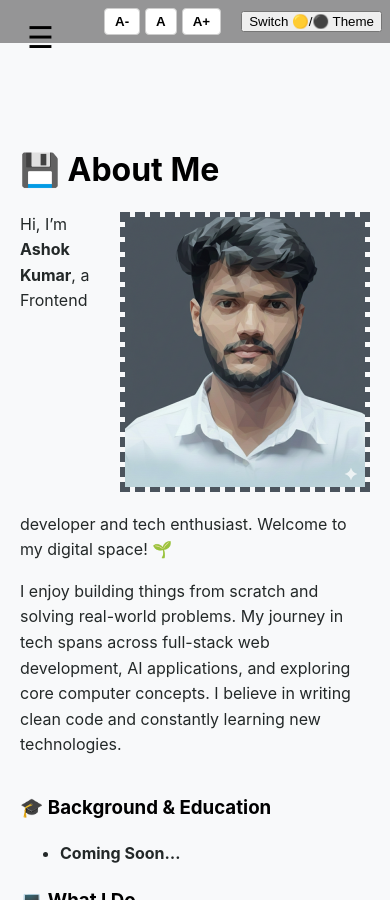
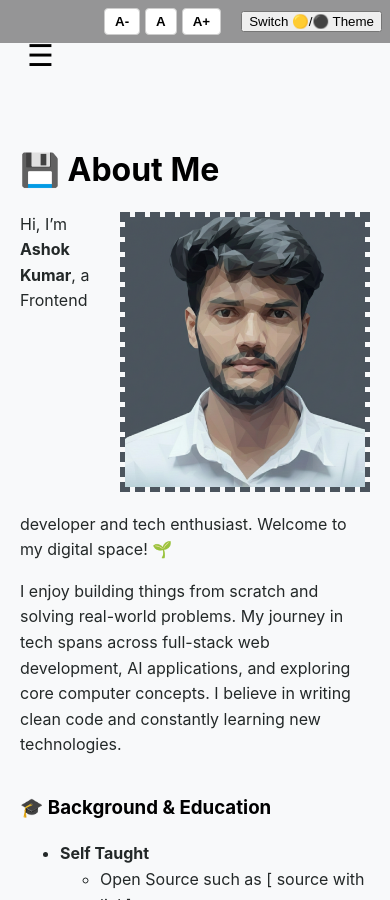
Before and after one commit to cj7-code-journey/cj7-code-journey.github.io, a Jekyll site: the page built from about.md, in a window 390 px wide and 900 px high. Built offline with Jekyll 4.4.1, drawn with Linux system fonts in a browser that asks for light colours; some of the changed text lies outside the part shown.

Commit message:
feat: add close btn in sidebar and update some about info

```diff
--- a/_includes/navbar.html
+++ b/_includes/navbar.html
@@ -1,4 +1,5 @@
 <aside class="sidebar">
+  <a href="javascript:void(0)" class="closebtn" onclick="closeNav()">&times;</a>
   <div class="profile">
         <a href="/">
           <div class="avatar">💾 Ashok Kumar</div>
--- a/_layouts/default.html
+++ b/_layouts/default.html
@@ -1,5 +1,5 @@
 <!DOCTYPE html>
-<html lang="{{ site.lang | default: " en-US" }}">
+<html lang="{{ site.lang | default: 'en-India' }}">
 
 <head>
   <meta name="viewport" content="width=device-width, initial-scale=1">
@@ -18,7 +18,7 @@
 
 <body id="lightMode">
   <script>
-    //check theme before the page render
+
     if (localStorage.getItem("theme") === "dark") {
       document.body.classList.add("dark-theme");
     }
@@ -28,7 +28,8 @@
   <div class="layout-wrapper">
 
     <!-- Hamburger Button -->
-    <button id="menuBtn" style="font-size: 30px; background: none; border: none; color: var(--text-heading); cursor: pointer;">
+    <button id="menuBtn"
+      style="font-size: 30px; background: none; border: none; color: var(--text-heading); cursor: pointer;">
       &#9776;
     </button>
 
@@ -62,7 +67,7 @@
       localStorage.setItem("theme", "light");
     }
   }
-window.onload = function() {
+  window.onload = function () {
     if (localStorage.getItem("theme") === "dark") {
       document.body.classList.add("dark-theme");
     }
@@ -110,4 +115,5 @@
   });
   //
 </script>
+
 </html>
--- a/about.md
+++ b/about.md
@@ -16,8 +16,31 @@
 
 ### 🎓 Background & Education
 
-- **Coming Soon...**
+- **Self Taught**
+  - Open Source such as [ source with link]
+  - 2021 - present
+  - <b>Skills</b>
+    - Frontent
+    - Jekyll
+    - comming soon...
 
+- **Bachelor of Computer Science & Engineering**
+  - _Jan Nayak Chaudhary Devi Lal Memorial College of Engineering_
+  - 2022 - 2026\*
+  - _SKILLS_
+    - Engineering Concept & Subject
+    - comming soon...
+
+- **DIPLOMA IN COMPUTER APPLICATION**
+  - _HARTRON SKILL CENTRE_
+  - \*2023 - 2024 [#1 year #Part Time]
+  - _SKILLS_
+    - Basics of Computer Knowledge
+    - <u>Microsoft Office Application</u> hands on practice such as **word, powerpoint, excel, access**{: .my-highlight} etc.
+    - Knowledge of <u>Programming Language</u> such as **c, c++, javascript**{: .my-highlight}.
+    - Make Project on <u>Web development</u> using **HTML5, CSS3, Javascript**{: .my-highlight}.
+    - Successfully cleared the exam with **<u>A</u> grade**{: .my-highlight} scoring <u>213</u> marks out of <u>300</u>
+    - See Certification with link
 
 ### 💻 What I Do
 
--- a/assets/css/about.css
+++ b/assets/css/about.css
@@ -7,3 +7,10 @@
     object-fit: cover;
     border: 5px dashed #4b545d
 }
+
+.my-highlight {
+  background-color: rgba(255, 255, 0, 0.739);
+  padding:0 4px;
+  color: black;
+  font-weight: normal;
+}
--- a/assets/css/main.scss
+++ b/assets/css/main.scss
@@ -51,24 +51,12 @@
     max-width: 1200px;
     margin: 0 auto;
 }
-/* Desktop Button hide*/
-#menuBtn {
-  display: none;
-  position: fixed;
-  top: 10px;
-  left: 10px;
-  z-index: 1000;
-  color: #333;
-}
-
-
-//sidebar move to sidebar.css file
 
 /* Main Content Styling */
 .content {
-    flex: 1;
-    padding: 20px 100px;
-    max-width: 800px;
+  flex: 1;
+  padding: 20px 100px;
+  max-width: 800px;
 }
 
 //posts styling move to post.css
@@ -76,12 +64,25 @@
 /* --- Projects Page Styling move to project.css --- */
 
 
+/* Desktop Button hide*/
+#menuBtn {
+  display: none;
+  position: fixed;
+}
+
+.closebtn {
+    display: none ;
+ }
+
+
+
+//sidebar move to sidebar.css file
 /* --- Mobile --- */
 @media (max-width: 768px) {
   #menuBtn {
-    display: block !important;
+    display: inline-block !important;
     position: fixed;
-    top: 15px;
+    top: 33px;
     left: 15px;
     z-index: 1100;
     color: white;
@@ -93,7 +94,7 @@
   .sidebar {
     position: fixed !important;
     left: -100% !important;
-    z-index: 1050;
+    z-index: 1150;
     background-color: var(--bg-color);
     width: 260px;
   }
@@ -110,4 +111,17 @@
     padding: 80px 20px 20px 20px !important;
     max-width: 100%;
   }
+  .closebtn {
+    display: block ;
+    position: absolute;
+    top: 10px;
+    left: 215px;
+    color: white;
+    padding: 0px 10px 5px 10px;
+    background: rgb(208, 82, 82);
+    border-radius: 5px;
+    font-size: 18px;
+    font-weight: bolder;
+ }
+
 }
```
Also changed, not shown: other parts of _layouts/default.html (+7 -3 lines), other parts of about.md (+2 -2 lines), index.html (+5 -3 lines), assets/images/profile-pic.png. Lines whose indentation alone changed are shown as unchanged.
